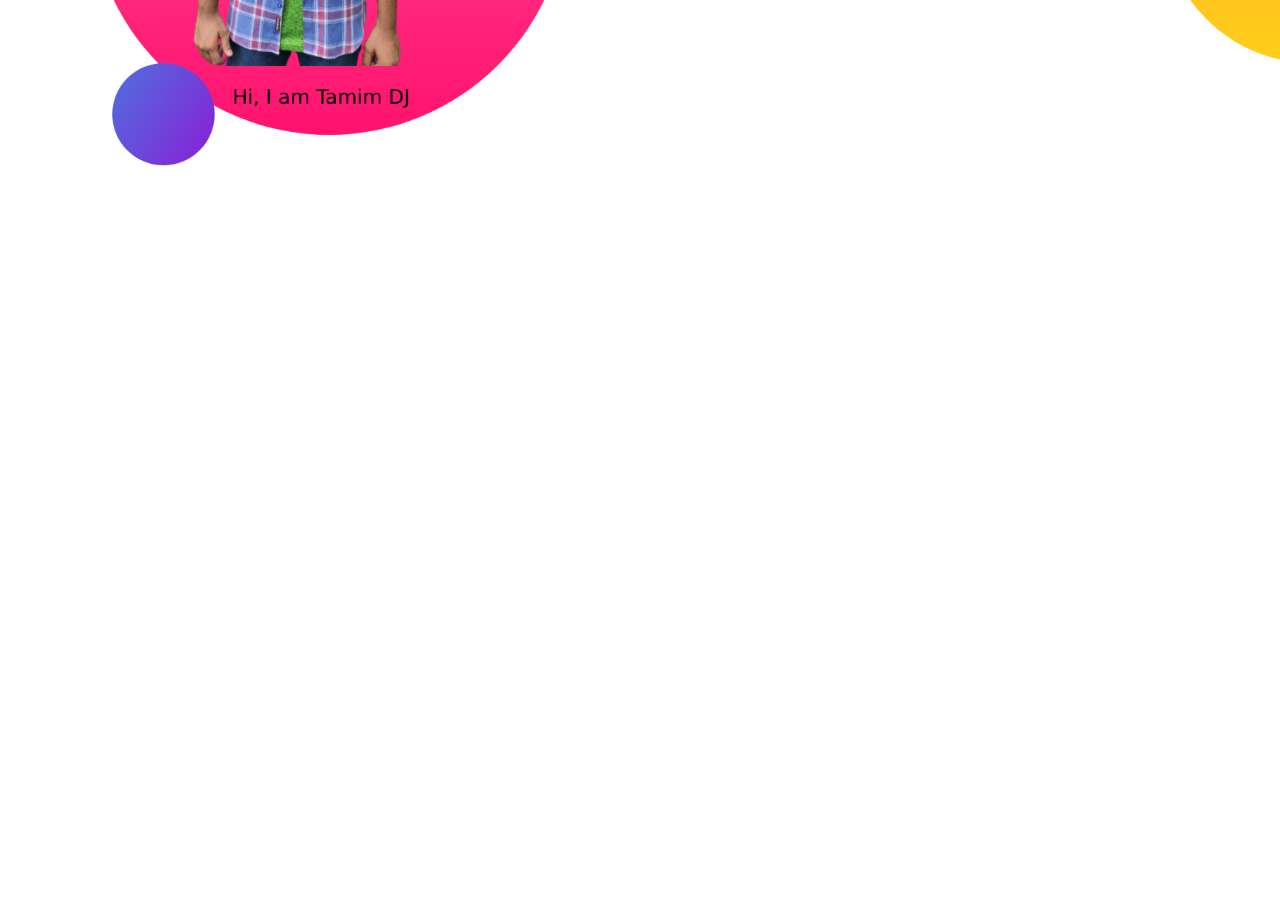
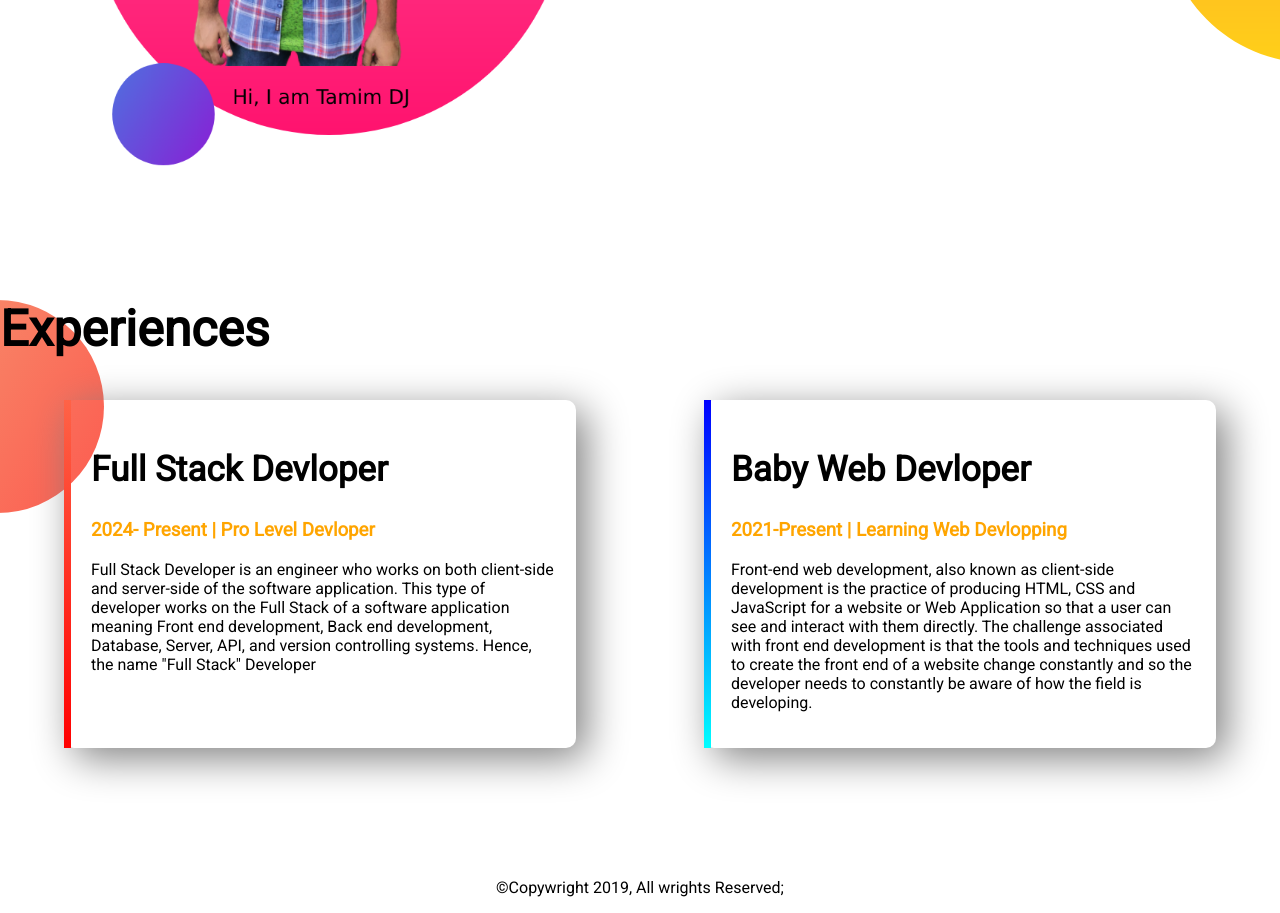
Before and after one commit to Tamim0133/my-portfolio, a plain HTML site: page index.html in a window 1280 px wide. Shown: the part 1002-1915 px from the top of the page. Before the commit the page ends 1302 px from the top, so only its background shows below. Drawn offline with Linux system fonts and the light colour scheme.

Commit message:
firth commit

```diff
--- a/index.html
+++ b/index.html
@@ -13,7 +13,7 @@
 </head>
 
 <body>
-    <section class="top-banner">
+    <section class="top-banner flexible">
         <div class="half-width">
             <h1>Welcome to </h1>
             <h1><span class="orange"> Tamim DJ's </span> Website !</h1>
@@ -29,7 +29,7 @@
 
 
     </section>
-    <section class="dream-big">
+    <section class="dream-big flexible">
         <div class="half-width">
             <img src="images/my-bg02.png" alt="">
         </div>
@@ -43,6 +43,30 @@
             <a class="link-button" target="_blank" href=""> Download Resume</a>
         </div>
     </section>
+    <section class="experience">
+        <h1>Experiences</h1>
+        <div class="flexible">
+            <div id="full-stack-experience" class="experience-item">
+                <h2>Full Stack Devloper</h2>
+                <h3 class="orange">2024- Present | Pro Level Devloper</h3>
+                <p>Full Stack Developer is an engineer who works on both client-side and server-side of the software
+                    application. This type of developer works on the Full Stack of a software application meaning Front end
+                    development, Back end development, Database, Server, API, and version controlling systems. Hence, the
+                    name "Full Stack" Developer</p>
+            </div>
+
+            <div id="web-devloper-experience" class="experience-item">
+                <h2>Baby Web Devloper</h2>
+                <h3 class="orange">2021-Present | Learning Web Devlopping</h3>
+                <p>Front-end web development, also known as client-side development is the practice of producing HTML, CSS
+                    and JavaScript for a website or Web Application so that a user can see and interact with them directly.
+                    The challenge associated with front end development is that the tools and techniques used to create the
+                    front end of a website change constantly and so the developer needs to constantly be aware of how the
+                    field is developing.</p>
+            </div>
+        </div>
+    </section>
+    <footer><p>&copy;Copywright 2019, All wrights Reserved;</p></footer>
 
 </body>
 
--- a/style.css
+++ b/style.css
@@ -2,8 +2,9 @@ body{font-family: 'Roboto', sans-serif;
     margin: 0%;
 }
 h1{font-size: 50px;}
+h2{font-size: 35px;}
 .orange{color: orange;}
-section{display: flex;}
+.flexible{display: flex;}
 .half-width{width: 50%;
 padding-left: 3%;}
 .half-width img{width: 88%;}
@@ -17,9 +18,28 @@ background-image: linear-gradient(#023a58,#0291ff);
 }
 .top-banner{background-image: url(images/top-banner.png);
 background-repeat: no-repeat;}
-section{display: flex;
+.flexible{display: flex;
 margin-bottom:130px ;}
 .dream-big{background-image: url(images/dream-bg.png);
 background-repeat: no-repeat;
 background-position: right;
 }
+.experience-item{
+    width: 40%;
+    margin-left: 5%;
+    margin-right: 5%;
+    padding: 20px ;
+     box-shadow: 10px 10px 40px gray  ;
+    border-radius: 10px;
+    border-left: 10px solid  ;
+}
+.experience{background-image: url(images/exp-bg.png);
+background-repeat: no-repeat;}
+#web-devloper-experience{
+    border-left: 7px solid;
+     border-image:linear-gradient(blue,cyan) ;
+border-image-slice:1 ;}
+#full-stack-experience{ border-left: 7px solid;
+    border-image:linear-gradient(tomato,red) ;
+border-image-slice:1 ;}
+footer p{text-align: center;}
```
Also changed, not shown: images/jhankar.png (deleted), images/jhankar2.png (deleted).
